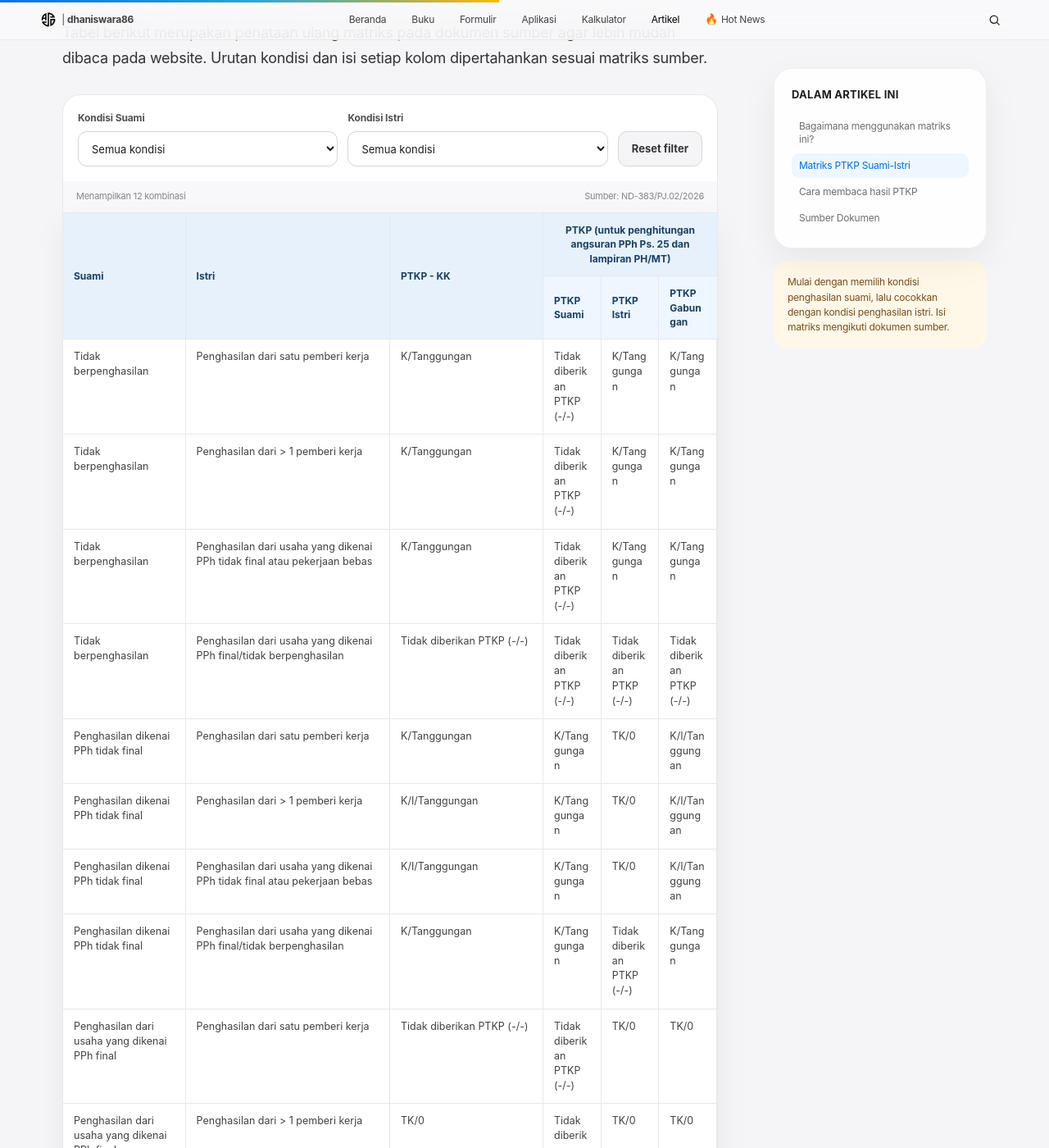
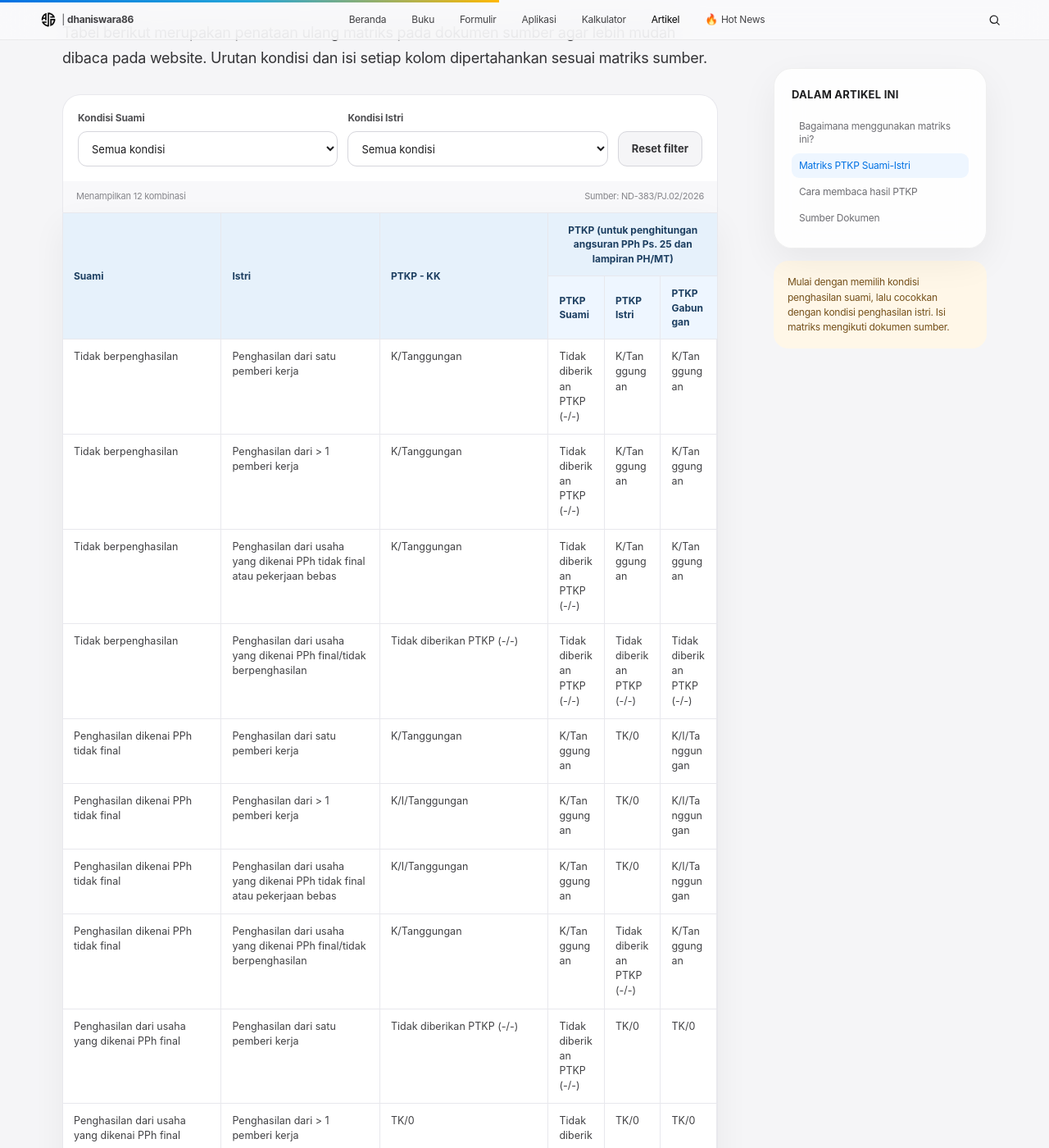
Before and after one commit to dhaniswara86/dhaniswara86.github.io, a Jekyll site: the page built from _artikel/matriks-ptkp-suami-istri.md, in a window 1280 px wide and 1400 px high, scrolled down 1763 px. Shown: the whole window at 82% size. Built offline with Jekyll 4.4.1, drawn with Linux system fonts in a browser that asks for light colours.

Commit message:
Adjust column proportions for PTKP matrix

```diff
--- a/assets/css/matriks-ptkp-suami-istri.css
+++ b/assets/css/matriks-ptkp-suami-istri.css
@@ -485,7 +485,8 @@
   }
 }
 /* =========================================================
-   PROPORSI KOLOM MATRIKS - LAPTOP / DESKTOP
+   PROPORSI KOLOM MATRIKS PTKP - LAPTOP / DESKTOP
+   Suami 16% | Istri 16% | Kolom PTKP masing-masing 17%
    ========================================================= */
 
 @media (min-width: 1024px) {
@@ -496,39 +497,40 @@
     table-layout: fixed !important;
   }
 
-  /* Suami */
+  /* Suami - 16% */
   .ptkp-article .ptkp-matrix-table th:nth-child(1),
   .ptkp-article .ptkp-matrix-table td:nth-child(1) {
-    width: 12% !important;
+    width: 16% !important;
   }
 
-  /* Istri */
+  /* Istri - 16% */
   .ptkp-article .ptkp-matrix-table th:nth-child(2),
   .ptkp-article .ptkp-matrix-table td:nth-child(2) {
-    width: 20% !important;
+    width: 16% !important;
   }
 
-  /* PTKP - KK */
+  /* PTKP - KK - 17% */
   .ptkp-article .ptkp-matrix-table th:nth-child(3),
   .ptkp-article .ptkp-matrix-table td:nth-child(3) {
-    width: 15% !important;
+    width: 17% !important;
   }
 
-  /* PTKP Suami */
+  /* PTKP Suami - 17% */
   .ptkp-article .ptkp-matrix-table th:nth-child(4),
   .ptkp-article .ptkp-matrix-table td:nth-child(4) {
     width: 17% !important;
   }
 
-  /* PTKP Istri */
+  /* PTKP Istri - 17% */
   .ptkp-article .ptkp-matrix-table th:nth-child(5),
   .ptkp-article .ptkp-matrix-table td:nth-child(5) {
     width: 17% !important;
   }
 
-  /* PTKP Gabungan */
+  /* PTKP Gabungan - 17% */
   .ptkp-article .ptkp-matrix-table th:nth-child(6),
   .ptkp-article .ptkp-matrix-table td:nth-child(6) {
-    width: 19% !important;
+    width: 17% !important;
   }
+
 }
```
